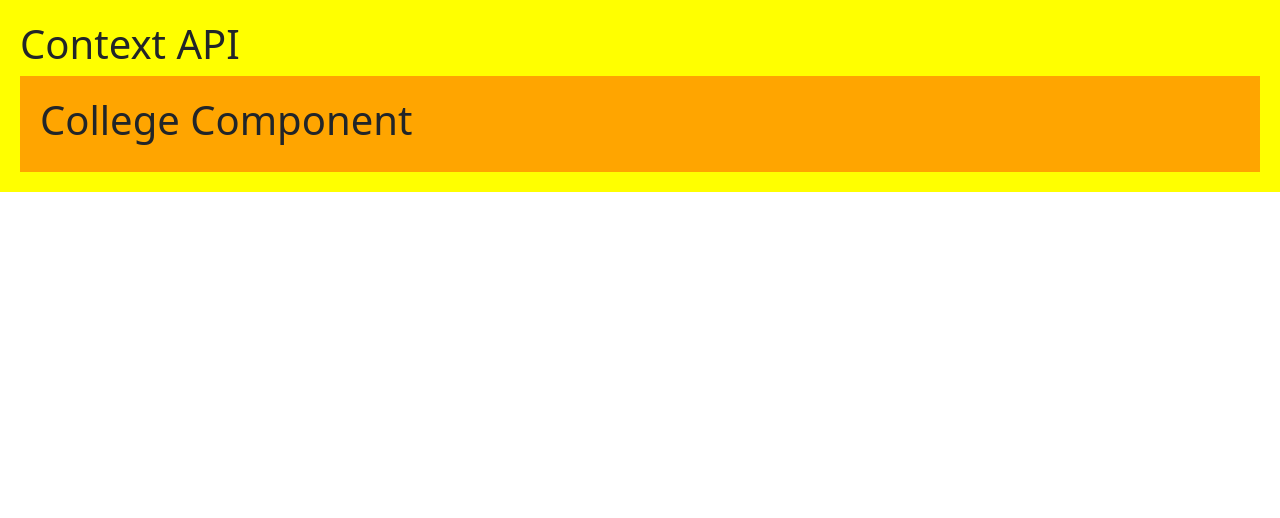
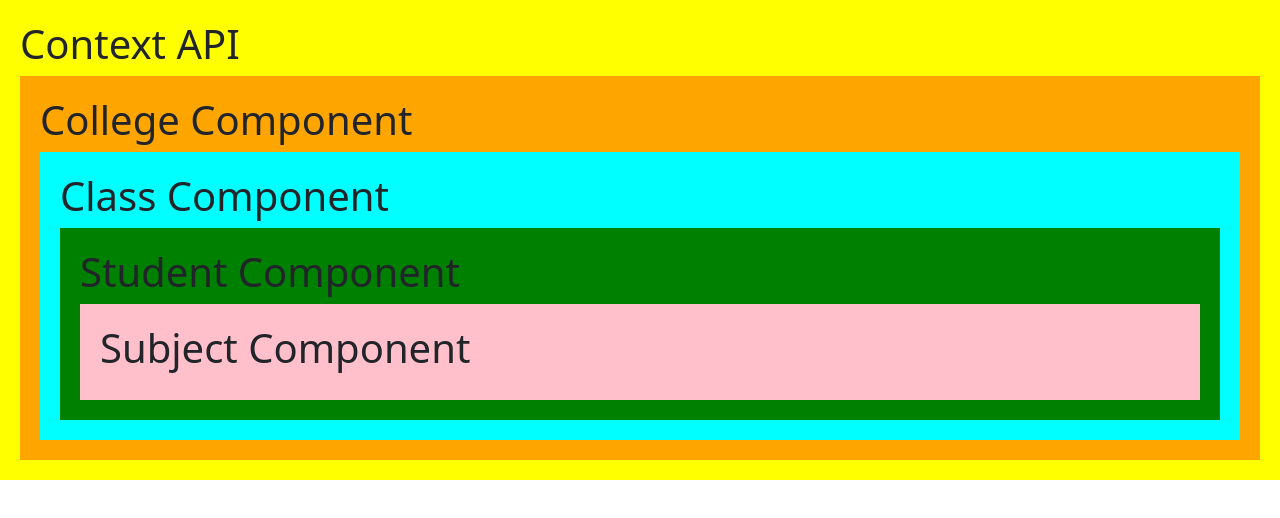
Before and after one commit to PawanDev52/React-19, a React (Vite) app: page / in a window 1280 px wide. Shown: the top 518 px of the page. Built offline with nearby package versions, Linux system fonts and the light colour scheme.

Commit message:
context api

```diff
--- a/src/App.jsx
+++ b/src/App.jsx
@@ -1416,7 +1416,7 @@ import CollegeContext from "./CollegeContext";
 
 function App() {
   return (
-    <div style={{background: 'yellow', padding: '20px'}}>
+    <div style={{ background: "yellow", padding: "20px" }}>
       <h1>Context API</h1>
       <CollegeContext />
     </div>
--- /dev/null
+++ b/src/ClassContext.jsx
@@ -0,0 +1,10 @@
+import StudentContext from "./StudentContext";
+
+export default function ClassContext() {
+  return (
+    <div style={{ background: "aqua", padding: "20px" }}>
+      <h1>Class Component</h1>
+      <StudentContext />
+    </div>
+  );
+}
--- a/src/CollegeContext.jsx
+++ b/src/CollegeContext.jsx
@@ -1,7 +1,10 @@
+import ClassContext from "./ClassContext";
+
 export default function CollegeContext() {
   return (
-    <div style={{background: 'orange', padding: '20px'}}>
+    <div style={{ background: "orange", padding: "20px" }}>
       <h1>College Component</h1>
+      <ClassContext />
     </div>
   );
 }
--- /dev/null
+++ b/src/StudentContext.jsx
@@ -0,0 +1,10 @@
+import SubjectContext from "./SubjectContext";
+
+export default function StudentContext() {
+  return (
+    <div style={{ background: "green", padding: "20px" }}>
+      <h1>Student Component</h1>
+      <SubjectContext />
+    </div>
+  );
+}
--- /dev/null
+++ b/src/SubjectContext.jsx
@@ -0,0 +1,7 @@
+export default function SubjectContext() {
+  return (
+    <div style={{ background: "pink", padding: "20px" }}>
+      <h1>Subject Component</h1>
+    </div>
+  );
+}
```
